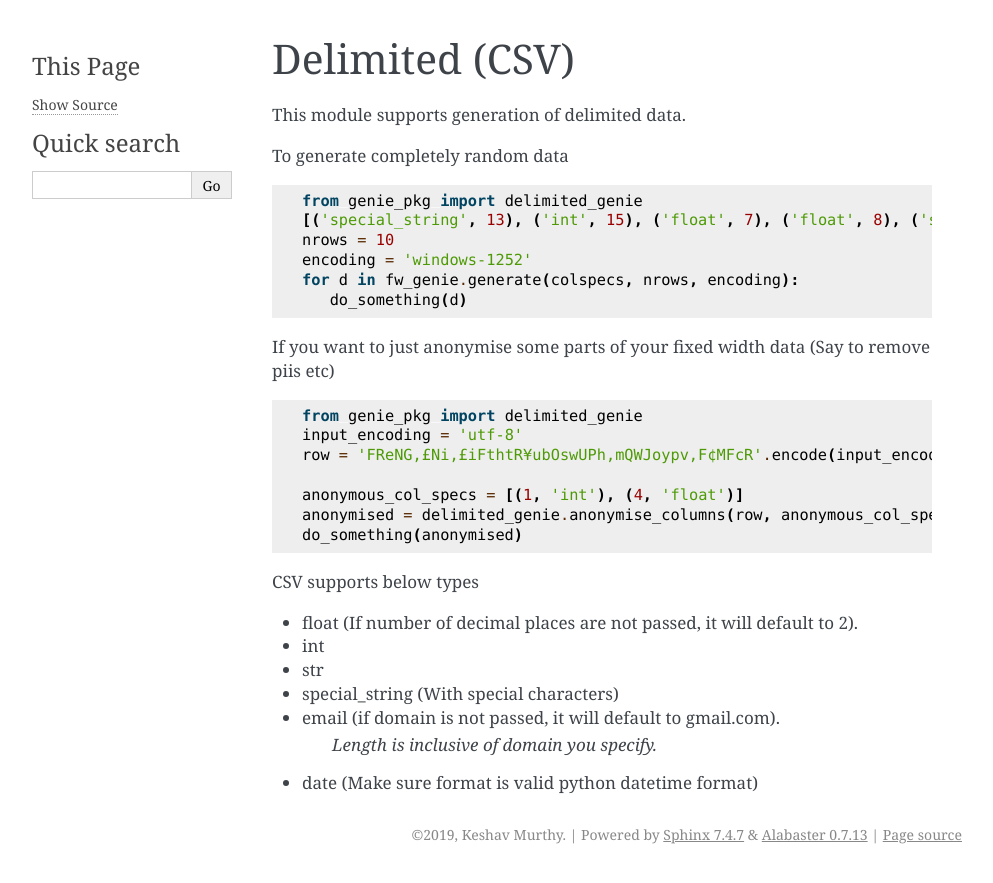
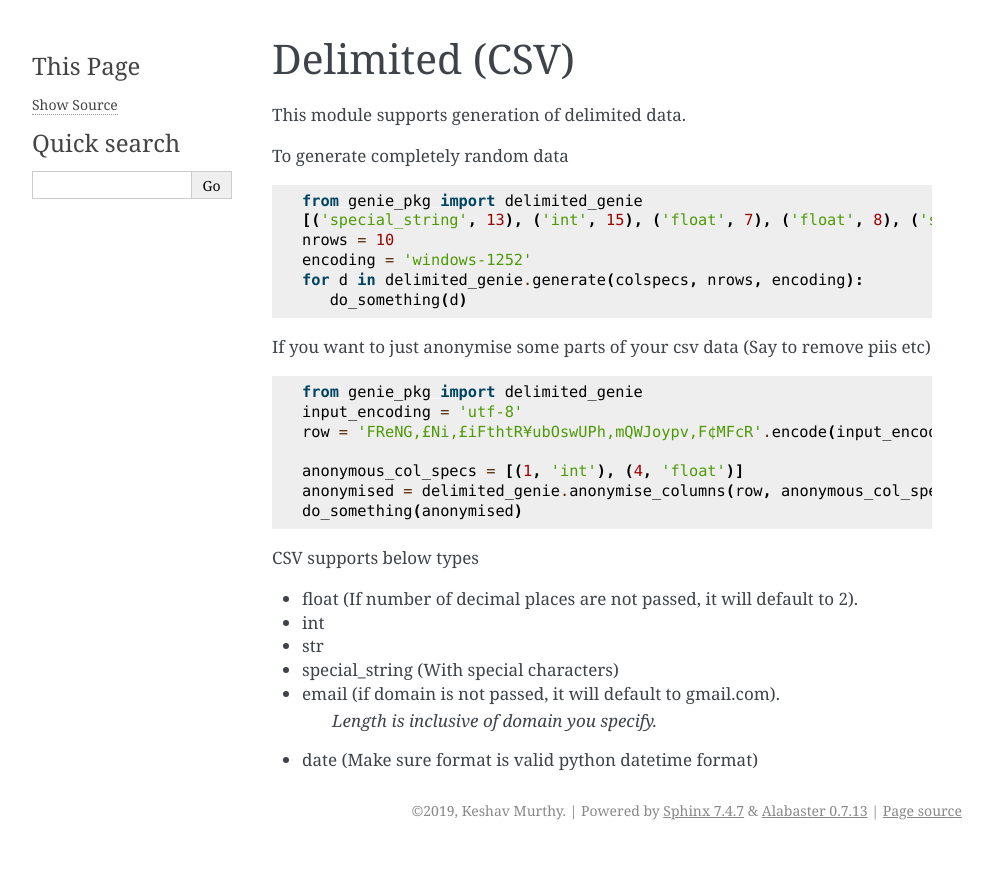
Before and after one commit to mkeshav/data-genie, a Sphinx documentation site: the page built from docs/delimited.rst, in a window 1280 px wide. Shown: the top 883 px of the page, without its empty margins (148-1141 px from the left). Built offline with Sphinx 7.4.7, drawn with Linux system fonts in a browser that asks for light colours.

Commit message:
fix doco.

```diff
--- a/docs/delimited.rst
+++ b/docs/delimited.rst
@@ -11,11 +11,11 @@ To generate completely random data
    [('special_string', 13), ('int', 15), ('float', 7), ('float', 8), ('str', 9), ('str', 5), ('int', 5)]
    nrows = 10
    encoding = 'windows-1252'
-   for d in fw_genie.generate(colspecs, nrows, encoding):
+   for d in delimited_genie.generate(colspecs, nrows, encoding):
       do_something(d)
 
-If you want to just anonymise some parts of your fixed
-width data (Say to remove piis etc)
+If you want to just anonymise some parts of your
+csv data (Say to remove piis etc)
 
 .. code-block:: python
 
```
